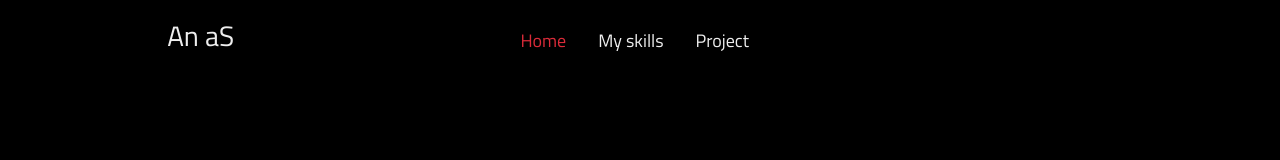
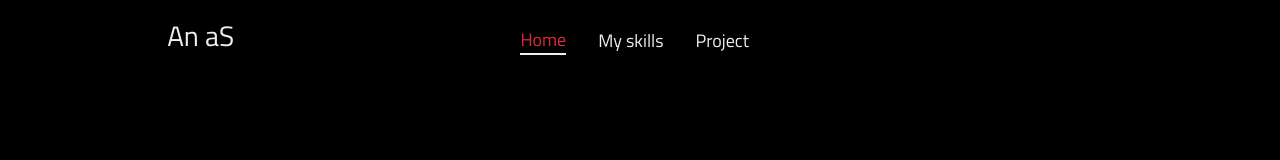
Before and after one commit to myanasbadri/Personal-website-potfolio, a React (Create React App) app: page / in a window 1280 px wide. In both pictures the pointer is over the link "Home". Shown: the top 160 px of the page. Built offline with nearby package versions, Linux system fonts and the light colour scheme.

Commit message:
Update main.css

```diff
--- a/src/main.css
+++ b/src/main.css
@@ -32,6 +32,7 @@ nav a {
 
 nav a:hover {
 	color: var(--secondaryColor);
+	border-bottom:2px solid #eee;
 }
 
 header .nav-btn {
```
